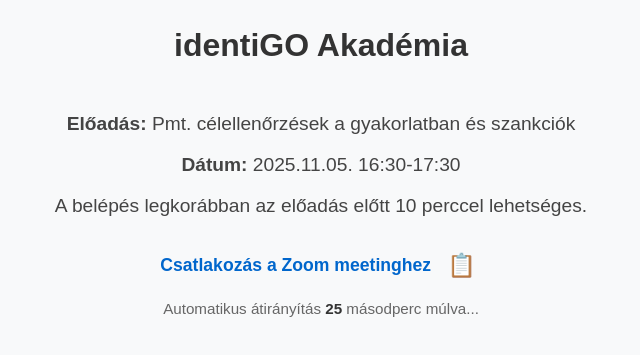
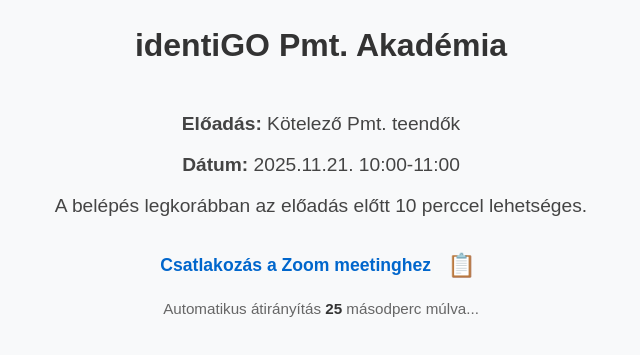
Before and after one commit to identigo-hu/akademia, a plain HTML site: page eloadas/gnpd3ffmS.html in a window 1280 px wide. Shown: the part 303-658 px from the top of the page, without its empty margins (319-959 px from the left). Drawn offline with Linux system fonts and the light colour scheme.

Commit message:
Kötelező Pmt. teendők

```diff
--- a/eloadas/dR4gKxb.html
+++ b/eloadas/gnpd3ffmS.html
@@ -3,7 +3,7 @@
 <head>
   <meta charset="UTF-8">
   <meta name="viewport" content="width=device-width, initial-scale=1.0">
-  <title>identiGO Akadémia</title>
+  <title>identiGO Pmt. Akadémia</title>
   <style>
     body {
       font-family: Arial, sans-serif;
@@ -73,14 +73,14 @@
 <body>
   <div class="container">
     <img src="../identigo_logo_square_1200x1200_transparent.png" alt="identiGO logo">
-    <h1>identiGO Akadémia</h1>
+    <h1>identiGO Pmt. Akadémia</h1>
     <div class="event">
-      <p><strong>Előadás:</strong> Pmt. célellenőrzések a gyakorlatban és szankciók </p>
-      <p><strong>Dátum:</strong> 2025.11.05. 16:30-17:30</p>
+      <p><strong>Előadás:</strong> Kötelező Pmt. teendők </p>
+      <p><strong>Dátum:</strong> 2025.11.21. 10:00-11:00</p>
       <p>A belépés legkorábban az előadás előtt 10 perccel lehetséges.</p>
     </div>
     <div class="zoom-link">
-      <a id="zoomLink" href="https://us06web.zoom.us/j/84427455755?pwd=GxKSyXRuVo72cclAjF6xmzmudpfGti.1" target="_blank">Csatlakozás a Zoom meetinghez</a>
+      <a id="zoomLink" href="https://us06web.zoom.us/j/82368187349?pwd=mhCFpSHatThabUaTIRpo7sgYaGdOum.1" target="_blank">Csatlakozás a Zoom meetinghez</a>
       <button class="icon-btn" onclick="copyLink()" title="Link másolása vágólapra">📋</button>
     </div>
     <div class="redirect-note">
```
